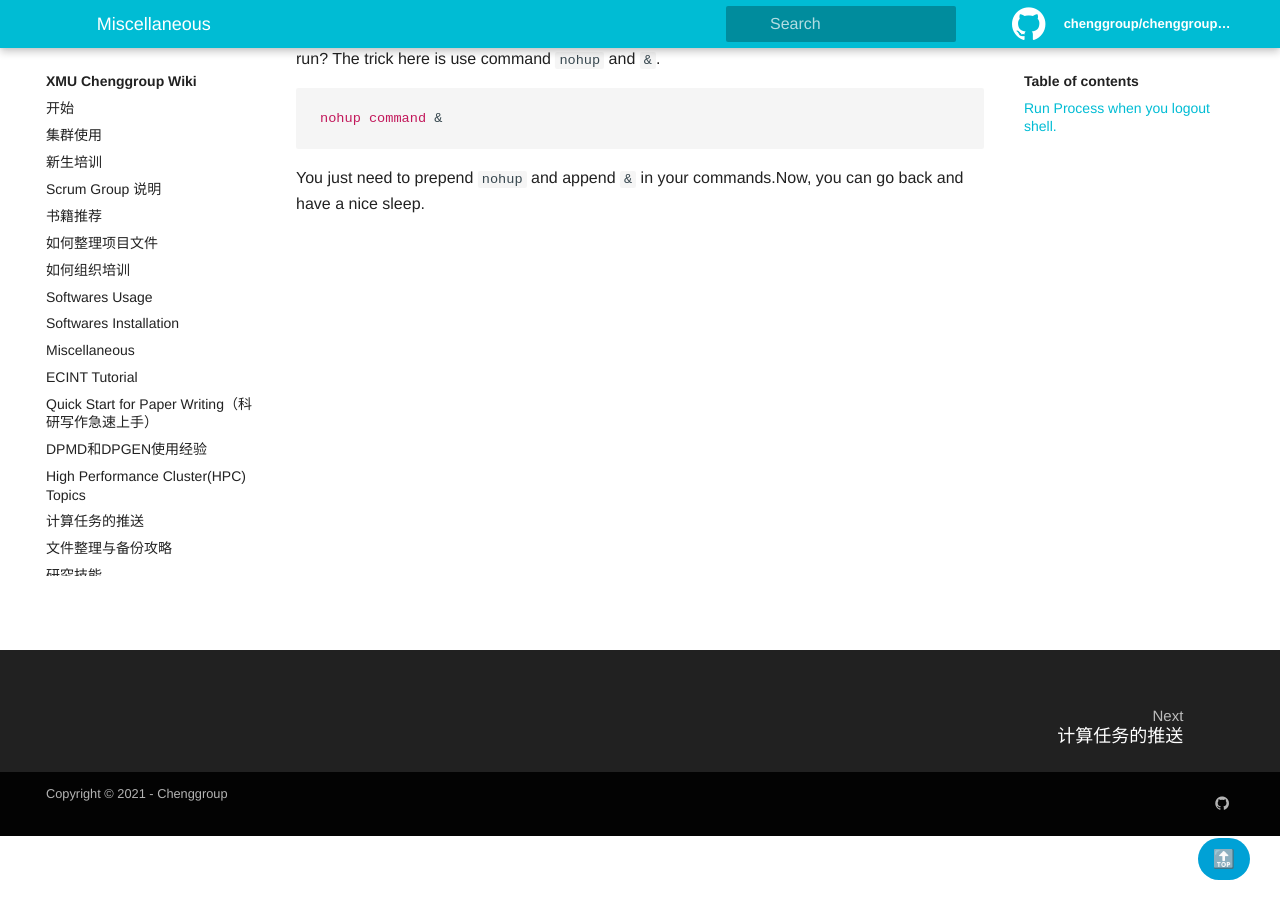
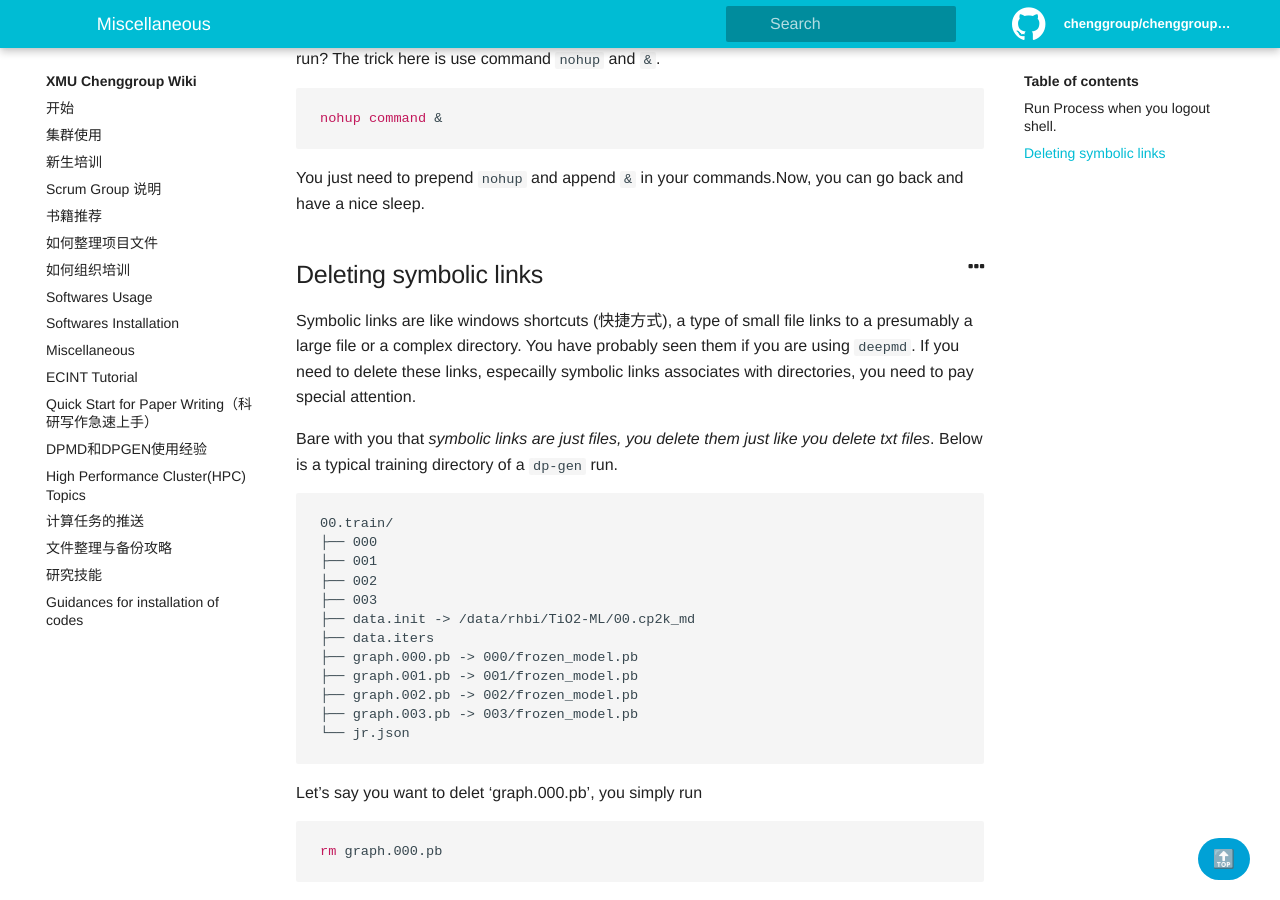
Before and after one commit to chenggroup/chenggroup.github.io, a Jekyll site: the page built from _wiki/miscellaneous.md, in a window 1280 px wide and 900 px high, scrolled down 300 px. Built offline with Jekyll 4.4.1, drawn with Linux system fonts in a browser that asks for light colours; some of the changed text lies outside the part shown.

Commit message:
Added symlink deletion tutorial to miscellaneous page

````diff
--- a/_wiki/miscellaneous.md
+++ b/_wiki/miscellaneous.md
@@ -19,3 +19,51 @@
  ```
 
 You just need to prepend `nohup` and append `&` in your commands.Now, you can go back and have a nice sleep.
+
+
+## Deleting symbolic links
+
+Symbolic links are like windows shortcuts (快捷方式), a type of small file links to a presumably a large file or a complex directory. You have probably seen them if you are using `deepmd`. If you need to delete these links, especailly symbolic links associates with directories, you need to pay special attention.
+
+Bare with you that *symbolic links are just files, you delete them just like you delete txt files*. Below is a typical training directory of a `dp-gen` run.
+
+```shell
+00.train/
+├── 000
+├── 001
+├── 002
+├── 003
+├── data.init -> /data/rhbi/TiO2-ML/00.cp2k_md
+├── data.iters
+├── graph.000.pb -> 000/frozen_model.pb
+├── graph.001.pb -> 001/frozen_model.pb
+├── graph.002.pb -> 002/frozen_model.pb
+├── graph.003.pb -> 003/frozen_model.pb
+└── jr.json
+```
+
+Let's say you want to delet 'graph.000.pb', you simply run
+
+```bash
+rm graph.000.pb
+```
+
+No drama, the file will be removed successfully. However, if you want to remove 'data.init', you type the following command
+
+```bash
+rm data.init/
+```
+
+and you will recieve an error massage
+
+```bash
+rm: cannot remove ‘data.init/’: Is a directory
+```
+
+Remember that **symbolic links are just files**! Since 'data.init' links to a directory, `bash` auto-completion recognizes it as an directory. However, you should delete backslash (think a symlink as a txt file) and get the correct command
+
+```bash
+rm data.init
+```
+
+{% include alert.html type="danger" title="danger" content="You SHOULD NOT run 'rm -rf data.iter/*', this will delet all your precious train set data!!!" %}
````
